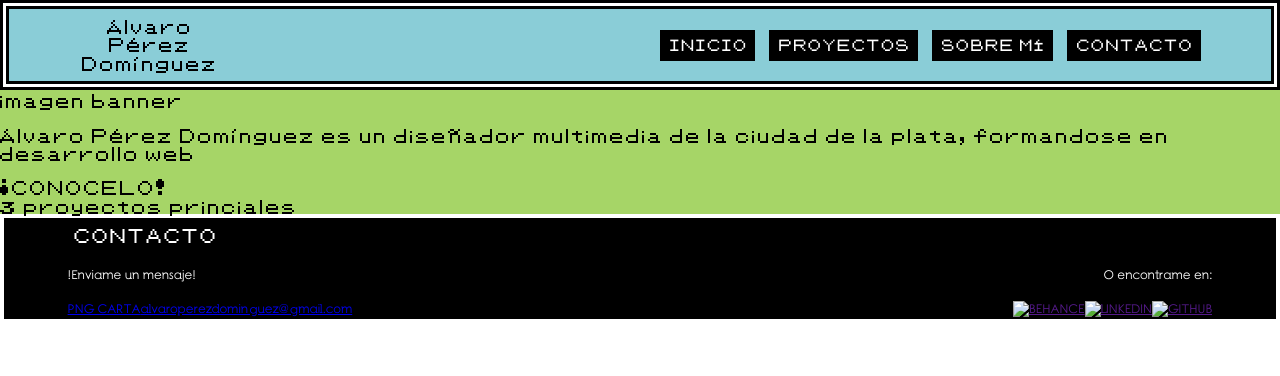
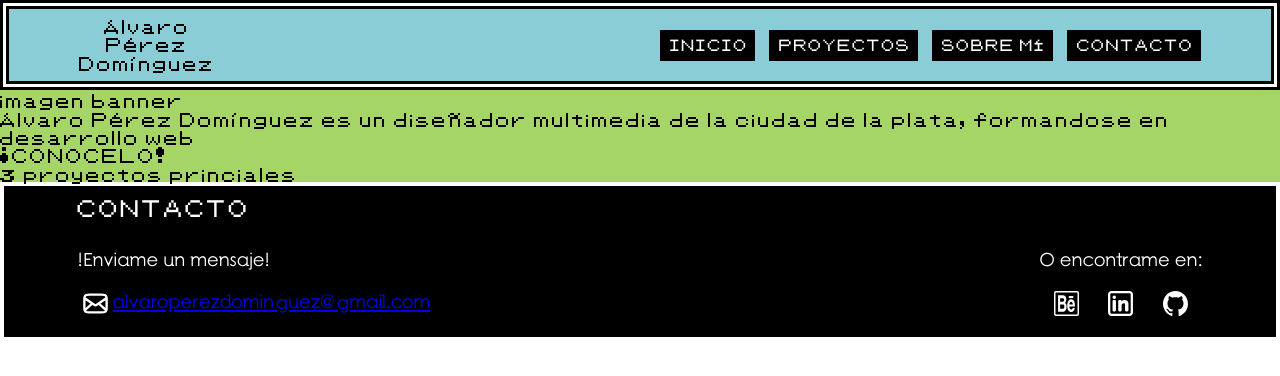
Before and after one commit to alvaroPD00/MiPortfolioWeb, a plain HTML site: page index.html in a window 1280 px wide. Drawn offline with Linux system fonts and the light colour scheme; a script that the page names is missing.

Commit message:
desarrollo de footer y css

```diff
--- a/css/style.css
+++ b/css/style.css
@@ -1,7 +1,11 @@
 body {
-  padding: 0%;
-  margin: 0%;
+  padding: 0px;
+  margin: 0px;
   font-family: Pokemon-Classic;
+  * {
+    padding: 0px;
+    margin: 0px;
+  }
 }
 
 @font-face {
@@ -44,7 +48,6 @@ body {
   margin: 7px;
 
   margin-bottom: 10px;
-  margin-left: 10px;
   color: black;
 }
 
@@ -87,9 +90,9 @@ footer {
 
   margin-left: auto;
   margin-right: auto;
-
   span {
-    margin: 7px;
+    font-size: larger;
+    margin: 10px;
   }
 }
 
@@ -98,6 +101,20 @@ footer {
   display: flex;
   flex-direction: row;
   justify-content: space-between;
+
+  margin: 10px;
+
+  p {
+    font-size: x-large;
+    margin-bottom: 10px;
+    margin-top: 10px;
+  }
+  img {
+    margin: 5px;
+    color: white;
+    height: 25px;
+    width: 25px;
+  }
 }
 
 /*MAIL*/
@@ -109,9 +126,12 @@ footer {
 .mailto {
   display: flex;
   flex-direction: row;
+  align-content: center;
 
   p {
     margin: 0%;
+    margin-top: auto;
+    margin-bottom: auto;
   }
 }
 
@@ -125,4 +145,5 @@ footer {
 .redes {
   display: flex;
   flex-direction: row;
+  justify-content: space-around;
 }
--- a/index.html
+++ b/index.html
@@ -57,20 +57,20 @@
           <div class="contenedor-mail">
             <p>!Enviame un mensaje!</p>
             <a class="mailto" href="mailto:alvaroperezdominguez@gmail.com"
-              ><p>PNG CARTA</p>
-              <p>alvaroperezdominguez@gmail.com</p></a
-            >
+              ><img src="img/mail.svg" alt="PNGCARTA" />
+              <p>alvaroperezdominguez@gmail.com</p>
+            </a>
           </div>
 
           <!------------REDES------------->
           <div class="contenedor-redes">
             <p>O encontrame en:</p>
             <div class="redes">
-              <a href=""><img src="" alt="BEHANCE" /></a>
+              <a href=""><img src="img/behance.svg" alt="BEHANCE" /></a>
 
-              <a href=""><img src="" alt="LINKEDIN" /></a>
+              <a href=""><img src="img/linkedin.svg" alt="LINKEDIN" /></a>
 
-              <a href=""><img src="" alt="GITHUB" /></a>
+              <a href=""><img src="img/github.svg" alt="GITHUB" /></a>
             </div>
           </div>
         </div>
```
Also changed, not shown: img/behance.svg (added), img/github.svg (added), img/linkedin.svg (added), img/mail.svg (added).
